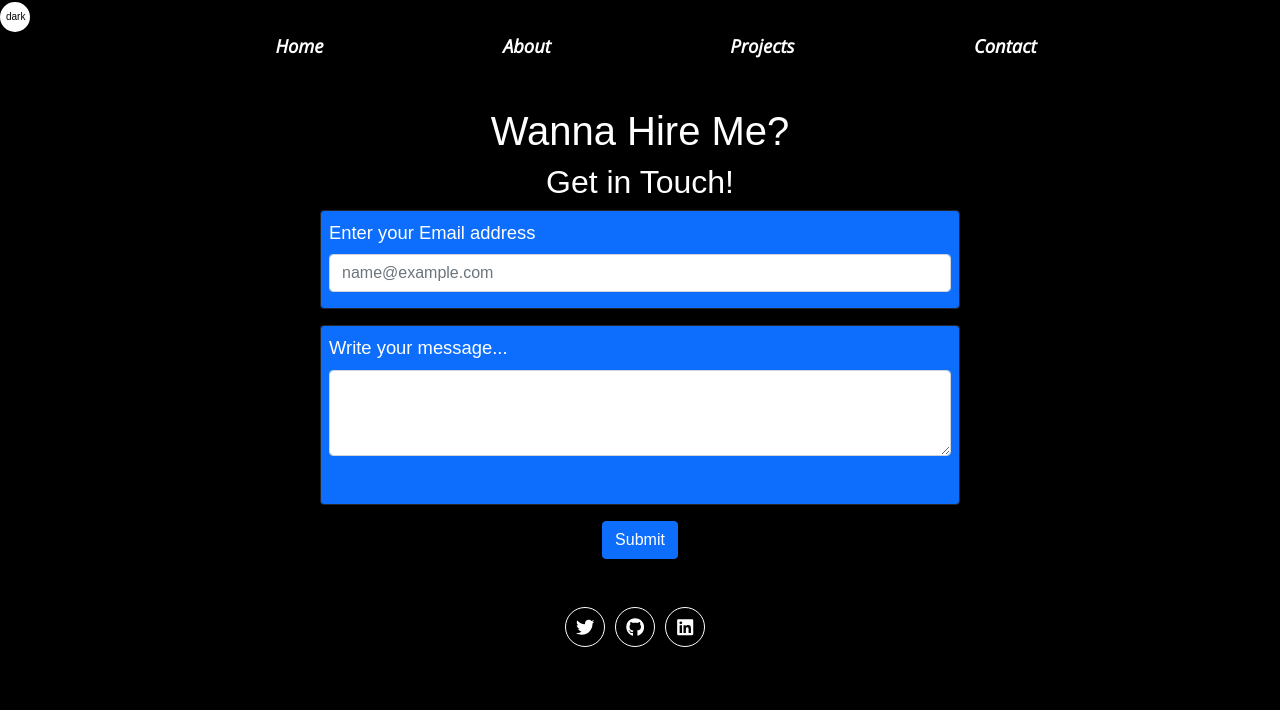
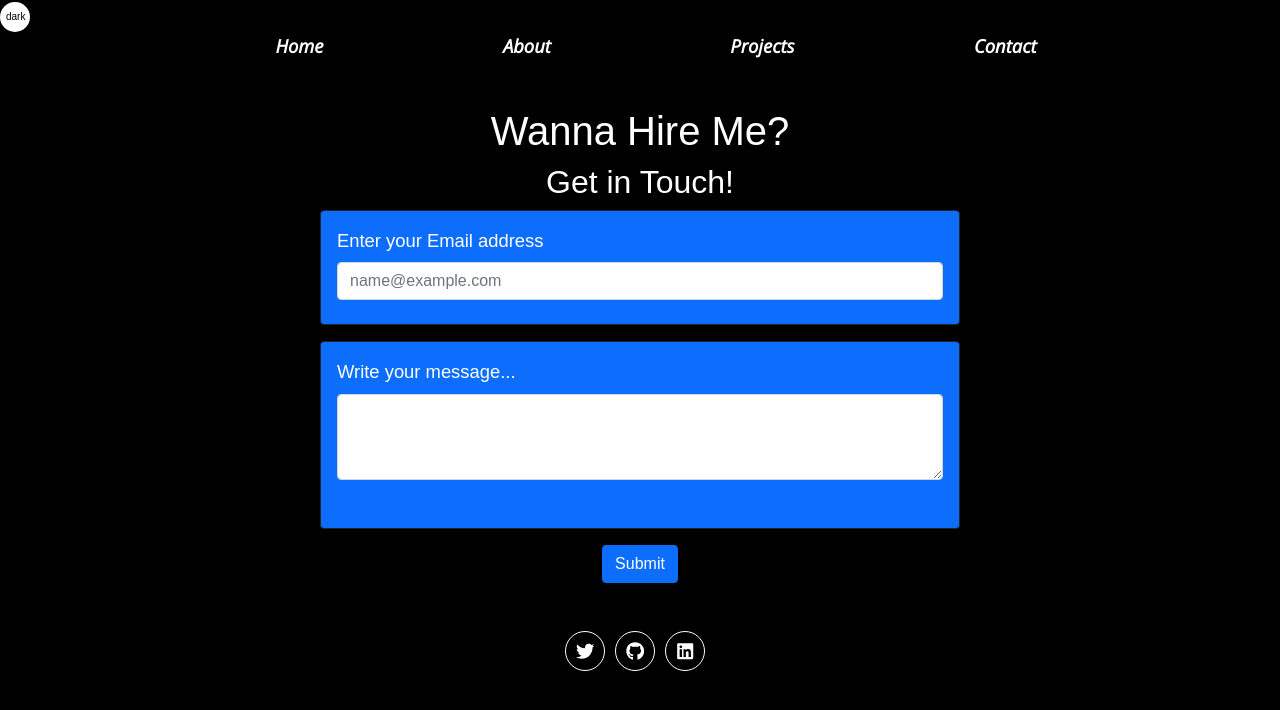
Before and after one commit to josejrrosas/React-Portfolio, a React (Create React App) app: page /contact in a window 1280 px wide. Shown: the top 710 px of the page. Built offline with nearby package versions, Linux system fonts and the light colour scheme.

Commit message:
made projects into a caroudel

```diff
--- a/src/Pages/Projects.js
+++ b/src/Pages/Projects.js
@@ -1,15 +1,17 @@
 import React from "react";
 import CardComp from "../Components/Card.js";
+import { Carousel } from "react-bootstrap";
 import projectsObj from "../utils/projectObjects.js";
-import { StyledProject } from "../Components/styles/Project.styled";
 
 const Projects = () => {
   return (
-    <StyledProject>
+      <Carousel fade className="d-block w-50 m-auto">
         {projectsObj.map((item, index) => (
-          <CardComp key={index} item={item} />
+          <Carousel.Item>
+            <CardComp key={index} item={item} />
+          </Carousel.Item>
         ))}
-    </StyledProject>
+      </Carousel>
   );
 };
 
--- a/src/components/Email.js
+++ b/src/components/Email.js
@@ -10,7 +10,7 @@ const Header = () => {
       </div>
       <Form className="d-flex flex-column align-items-center justify-content-center">
         <Form.Group
-          className="w-50 border border-dark rounded p-2 pb-3 bg-primary"
+          className="w-50 border border-dark rounded p-3 pb-4 bg-primary"
           controlId="exampleForm.ControlInput1"
         >
           <Form.Label>Enter your Email address</Form.Label>
@@ -18,7 +18,7 @@ const Header = () => {
         </Form.Group>
 
         <Form.Group
-          className="mt-3 w-50 border border-dark rounded p-2 pb-5 bg-primary"
+          className="mt-3 w-50 border border-dark rounded p-3 pb-5 bg-primary"
           controlId="exampleForm.ControlTextarea1"
         >
           <Form.Label>Write your message...</Form.Label>
```
Also changed, not shown: src/components/Card.js (+9 -7 lines).
